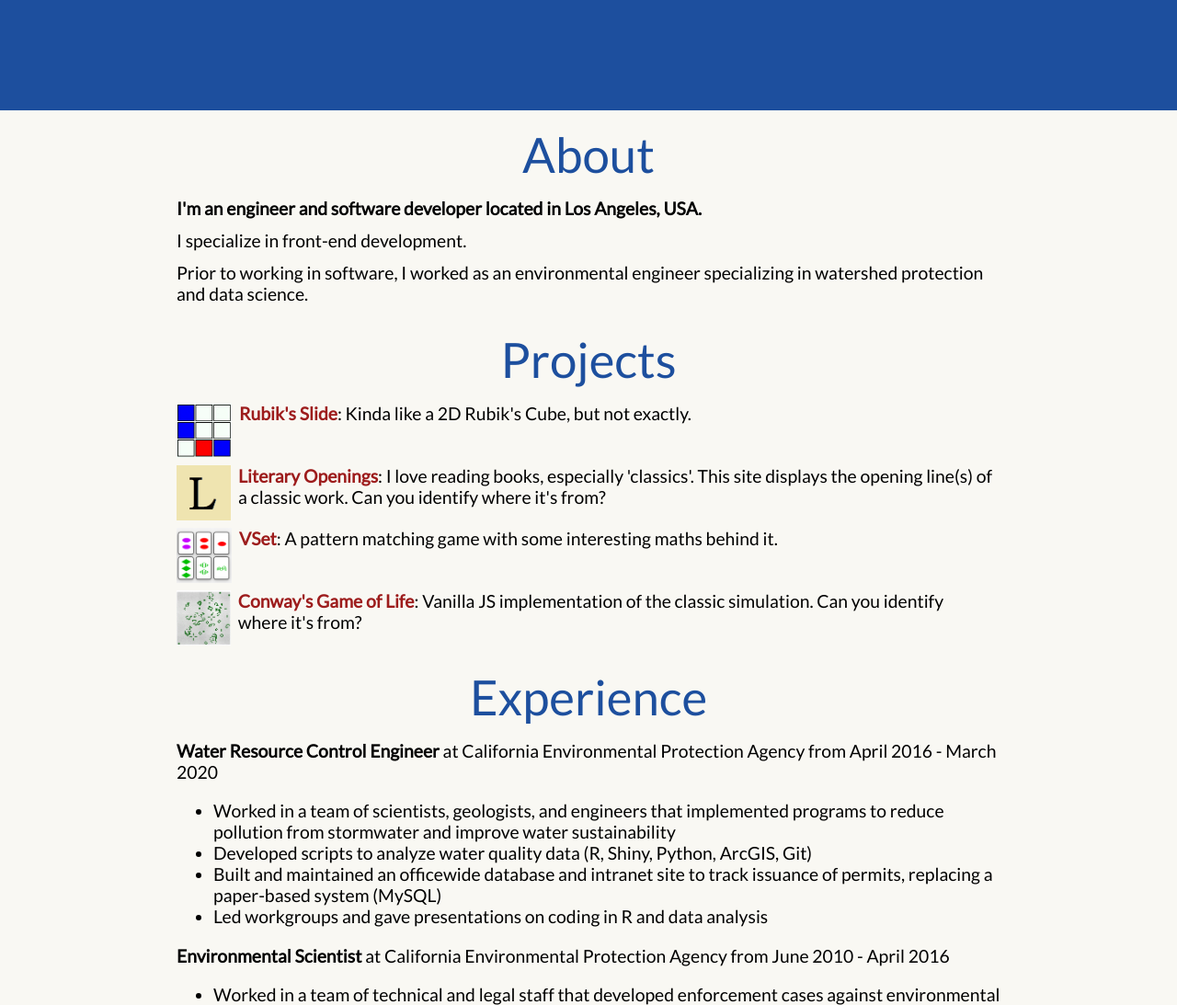
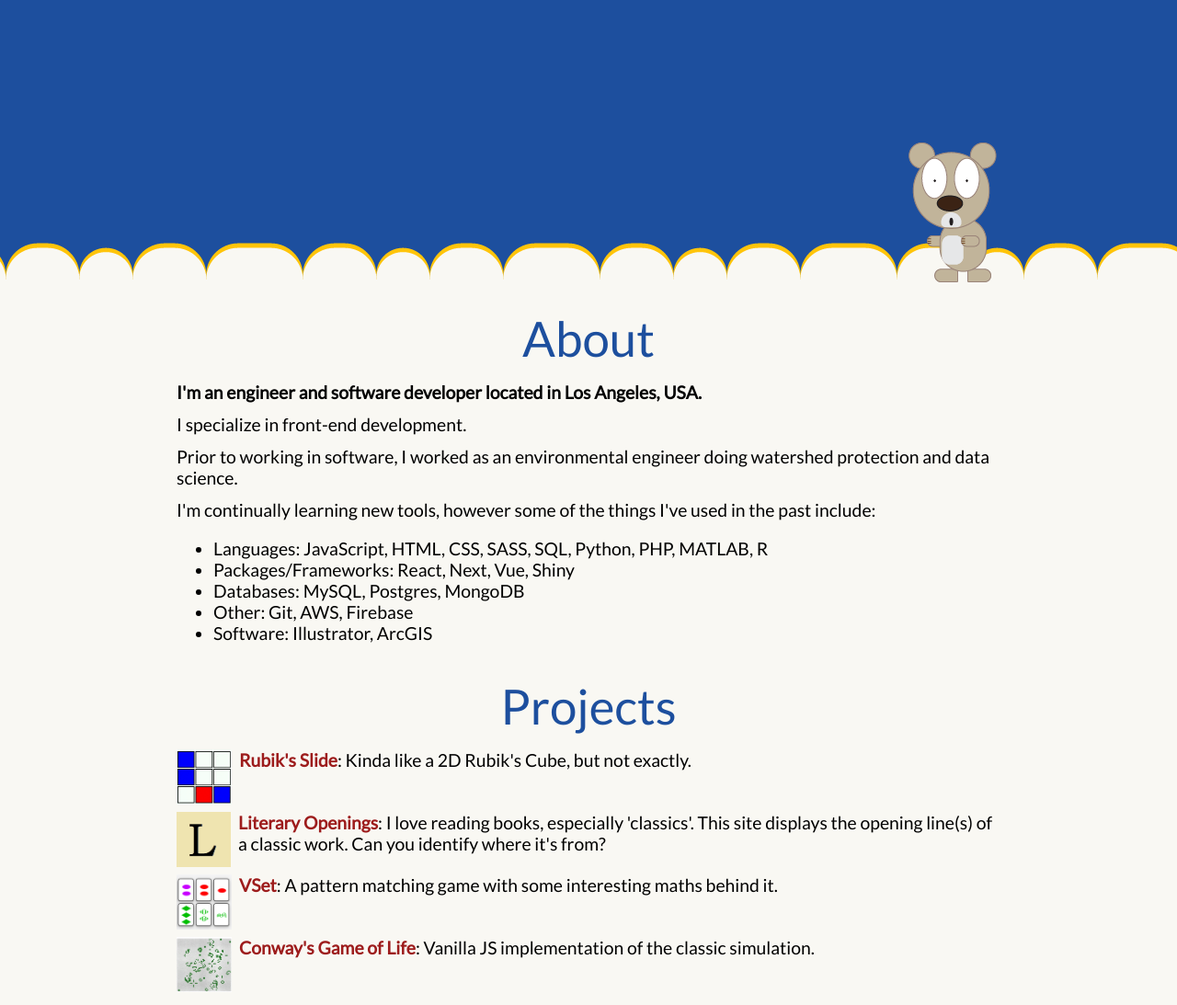
Before and after one commit to chrislopez28/portfolio-plain, a plain HTML site: page index.html in a window 1280 px wide. Shown: the part 420-1513 px from the top of the page at 92% size. Drawn offline with Linux system fonts and the light colour scheme.

Commit message:
Added border netweem header and content

```diff
--- a/index.html
+++ b/index.html
@@ -18,6 +18,7 @@
             <h2>Software developer with a focus on front-end development.</h2>
         </div>
     </header>
+    <img id="top-border" src="images/web-border.png" />
 
     <section id="about" class="valign">
         <div class="section-content">
@@ -28,7 +29,17 @@
             </p>
             <p>
                 Prior to working in software, I worked as an
-                environmental engineer specializing in watershed protection and data science.
+                environmental engineer doing watershed protection and data science.
+            </p>
+            <p>
+                I'm continually learning new tools, however some of the things I've used in the past include:
+                <uL>
+                    <li>Languages: JavaScript, HTML, CSS, SASS, SQL, Python, PHP, MATLAB, R</li>
+                    <li>Packages/Frameworks: React, Next, Vue, Shiny</li>
+                    <li>Databases: MySQL, Postgres, MongoDB</li>
+                    <li>Other: Git, AWS, Firebase</li>
+                    <li>Software: Illustrator, ArcGIS</li>
+                </uL>
             </p>
         </div>
     </section>
@@ -41,7 +52,7 @@
             <div class="project-container">
                 <img src="images/rubiks_slide.gif" />
                 <div class="project-description">
-                    <a href="">Rubik's Slide</a>: Kinda like a 2D Rubik's Cube, but not exactly.
+                    <a href="https://chrislopez28.github.io/rubiks-slide">Rubik's Slide</a>: Kinda like a 2D Rubik's Cube, but not exactly.
                 </div>
             </div>
 
@@ -69,7 +80,6 @@
                 <div class="project-description">
                     <a href="https://chrislopez28.github.io/literary-openings" target="_blank">Conway's Game of
                         Life</a>: Vanilla JS implementation of the classic simulation.
-                    Can you identify where it's from?
                 </div>
             </div>
 
--- a/portfolio.css
+++ b/portfolio.css
@@ -6,7 +6,7 @@ html,
 body {
     margin: 0;
     padding: 0;
-    background-color: rgb(249, 248, 243);
+    background-color: #f9f8f3;
     font-size: 1.1rem;
 }
 
@@ -17,9 +17,17 @@ body {
 
 .header {
     height: calc(100vh - 260px);
-    background-color: rgb(29, 79, 158);
+    background-color: #1d4f9e;
     color: white;
     margin: 0;
+}
+
+#top-border {
+    width: auto;
+    display: block;
+    margin-left: calc(-1920px + 100%);
+    padding: 0;
+    margin-right: 0;
 }
 
 /* #stars {
@@ -138,8 +146,16 @@ p {
     margin-bottom: 12px;
 }
 
+ul {
+    text-align: left;
+}
+
 .text-white {
     color: white;
+}
+
+.text-left {
+    text-align: left;
 }
 
 .valign {
```
Also changed, not shown: images/web-border.png (added).
